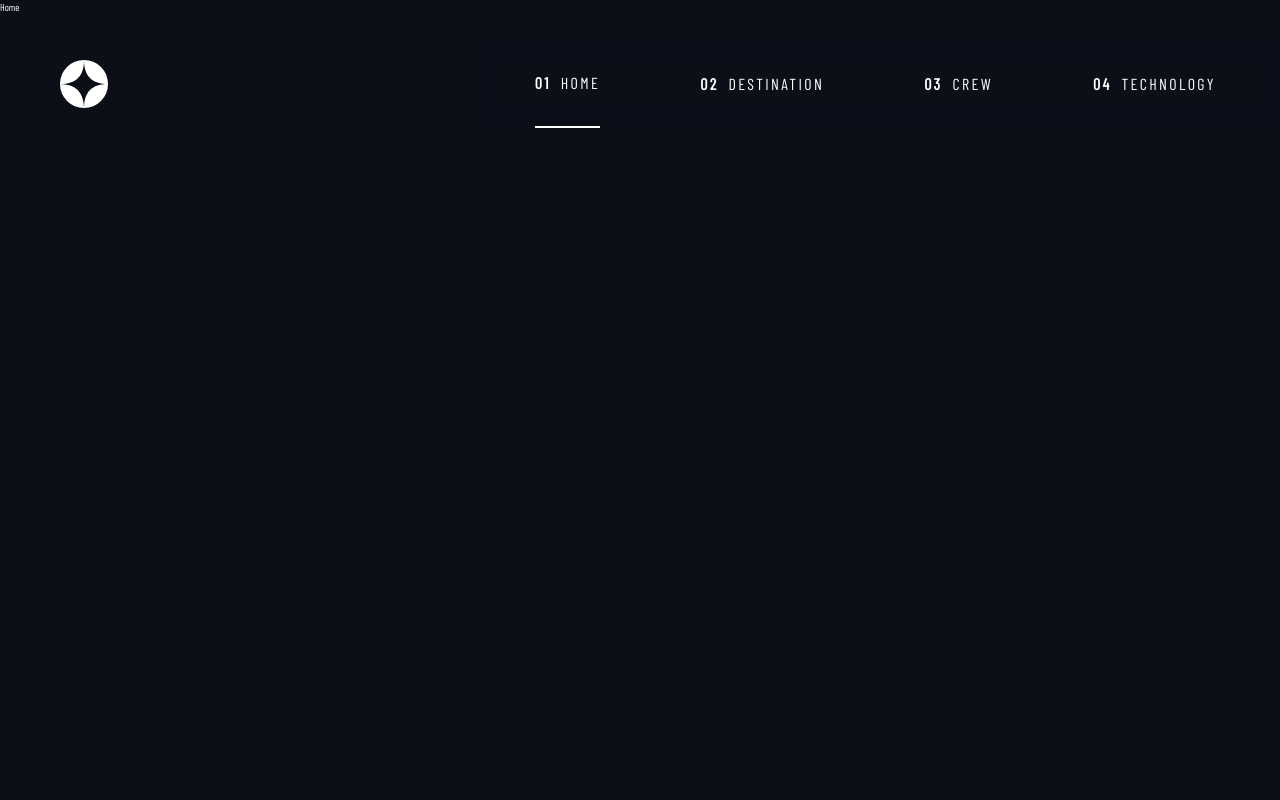
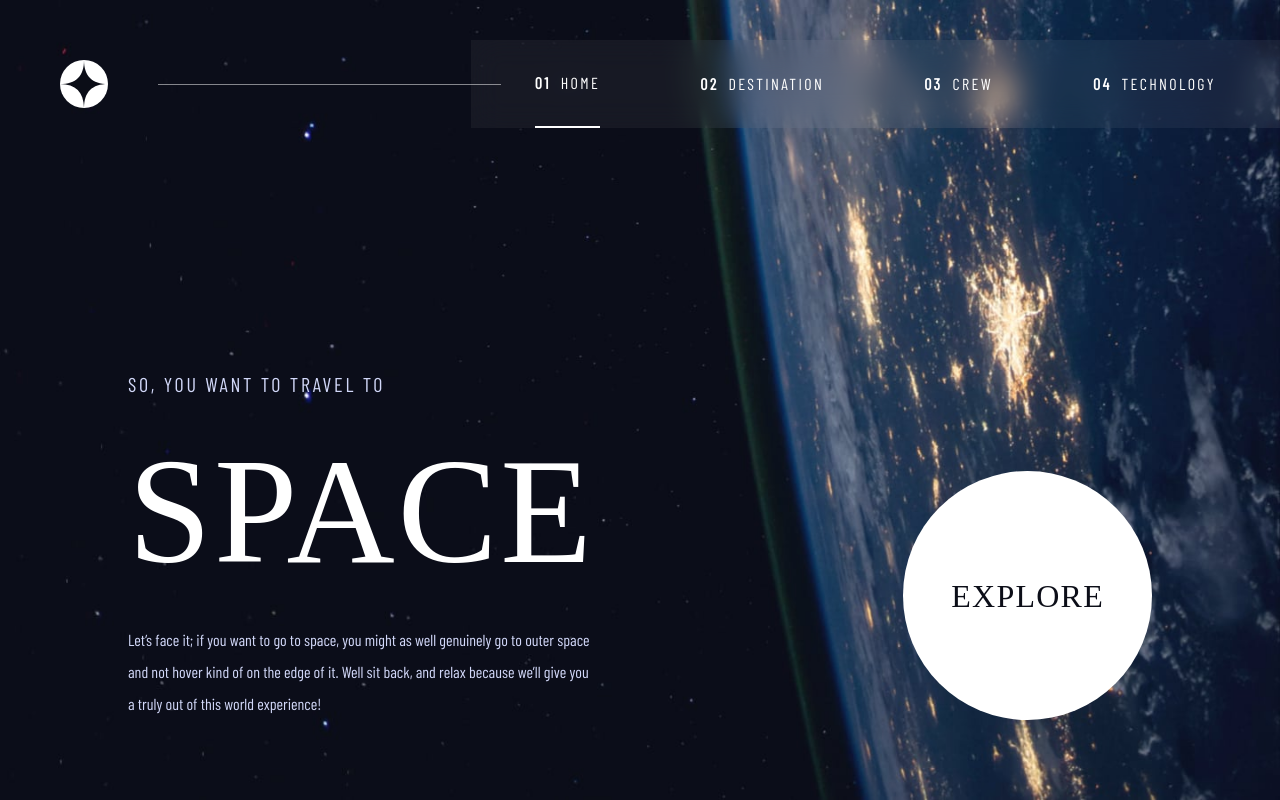
Before and after one commit to vezas/space-tourism-multi-page-website, a React (Create React App) app: page / in a window 1280 px wide. Built offline with nearby package versions, Linux system fonts and the light colour scheme; a web font is replaced by a local one.

Commit message:
Create home page, create Container component

```diff
--- /dev/null
+++ b/src/components/UI/Container/Container.module.scss
@@ -0,0 +1,17 @@
+@import 'src/scss/_mixins.scss';
+
+.container {
+  min-height: 100vh;
+  padding: 8rem 2rem 0;
+  display: grid;
+  place-items: center;
+  text-align: center;
+  gap: var(--text-gap);
+
+  @include bp-desktop {
+    padding-inline: clamp(10rem, 10vw, 20rem);
+    grid-template-columns: repeat(2, min-content);
+    justify-content: space-between;
+    text-align: left;
+  }
+}
--- /dev/null
+++ b/src/components/UI/Container/Container.tsx
@@ -0,0 +1,12 @@
+import { FC, ReactNode } from 'react';
+import clsx from 'clsx';
+import styles from 'src/components/UI/Container/Container.module.scss';
+
+interface ContainerProps {
+  children: ReactNode;
+  className?: string;
+}
+
+export const Container: FC<ContainerProps> = ({ children, className }) => (
+  <section className={clsx(styles.container, className)}>{children}</section>
+);
--- /dev/null
+++ b/src/components/UI/Container/index.ts
@@ -0,0 +1 @@
+export * from './Container';
--- a/src/pages/Home/Home.module.scss
+++ b/src/pages/Home/Home.module.scss
@@ -0,0 +1,91 @@
+@import 'src/scss/_mixins.scss';
+@import 'src/scss/_typography.scss';
+
+.home {
+  padding-bottom: calc(max(4rem, 10vh));
+  background: url(./../../../public/assets/home/background-home-mobile.jpg) no-repeat bottom;
+  background-size: cover;
+  isolation: isolate;
+
+  @include bp-tablet {
+    background: url(./../../../public/assets/home/background-home-tablet.jpg) no-repeat bottom;
+    background-size: cover;
+  }
+
+  @include bp-desktop {
+    padding-top: 13rem;
+    background: url(./../../../public/assets/home/background-home-desktop.jpg) no-repeat right
+      center;
+    background-size: cover;
+    align-items: end;
+  }
+
+  .textGroup {
+    display: flex;
+    flex-direction: column;
+    align-items: center;
+    gap: var(--text-gap);
+
+    .heading {
+      @extend .heading--home;
+      display: flex;
+      flex-direction: column;
+      gap: var(--text-gap);
+
+      &Main {
+        @extend .heading--home--main;
+        display: block;
+      }
+    }
+
+    .paragraph {
+      @extend .paragraph;
+      max-width: 50ch;
+
+      @include bp-tablet {
+        max-width: 70ch;
+      }
+    }
+  }
+
+  .button {
+    position: relative;
+    display: inline-grid;
+    place-items: center;
+    padding-inline: 1.5em;
+    border-radius: 50%;
+    aspect-ratio: 1;
+    font-size: 2rem;
+    text-transform: uppercase;
+    letter-spacing: 1.25px;
+    text-decoration: none;
+    font-family: var(--ff-main-serif);
+    color: unquote('hsl(var(--color-primary-dark))');
+    background-color: unquote('hsl(var(--color-primary-white))');
+    border: none;
+
+    @include bp-tablet {
+      font-size: 3.2rem;
+    }
+
+    &:hover::after {
+      opacity: 1;
+      transform: scale(1.5);
+    }
+
+    &::after {
+      content: '';
+      position: absolute;
+      top: 0;
+      left: 0;
+      z-index: -1;
+      background-color: unquote('hsl(var(--color-primary-light) / 0.1)');
+      border: none;
+      width: 100%;
+      height: 100%;
+      border-radius: 50%;
+      transition: all 500ms;
+      opacity: 0;
+    }
+  }
+}
--- a/src/pages/Home/Home.tsx
+++ b/src/pages/Home/Home.tsx
@@ -1,10 +1,26 @@
 import { FC } from 'react';
+import { Link } from 'react-router-dom';
+import { Container } from 'src/components/UI/Container';
 import styles from 'src/pages/Home/Home.module.scss';
 
 export const Home: FC = () => {
   return (
-    <>
-      <section className={styles.home}>Home</section>
-    </>
+    <Container className={styles.home}>
+      <div className={styles.textGroup}>
+        <h1 className={styles.heading}>
+          So, you want to travel to <span className={styles.headingMain}>Space</span>
+        </h1>
+        <p className={styles.paragraph}>
+          Let’s face it; if you want to go to space, you might as well genuinely go to outer space
+          and not hover kind of on the edge of it. Well sit back, and relax because we’ll give you a
+          truly out of this world experience!
+        </p>
+      </div>
+      <div>
+        <Link className={styles.button} to='/destination'>
+          Explore
+        </Link>
+      </div>
+    </Container>
   );
 };
--- a/src/scss/_typography.scss
+++ b/src/scss/_typography.scss
@@ -0,0 +1,35 @@
+@import 'src/scss/_mixins.scss';
+
+.paragraph {
+  font-size: 1.5rem;
+  color: unquote('hsl(var(--color-primary-light))');
+  line-height: 2;
+
+  @include bp-tablet {
+    font-size: 1.6rem;
+  }
+}
+
+.heading {
+  text-transform: uppercase;
+  &--home {
+    font-size: 1.6rem;
+    letter-spacing: 2.7px;
+    color: unquote('hsl(var(--color-primary-light))');
+
+    @include bp-tablet {
+      font-size: 2rem;
+    }
+
+    &--main {
+      font-size: 8rem;
+      font-family: var(--ff-main-serif);
+      color: unquote('hsl(var(--color-primary-white))');
+      line-height: 1.1;
+
+      @include bp-tablet {
+        font-size: 15rem;
+      }
+    }
+  }
+}
--- a/src/scss/_variables.scss
+++ b/src/scss/_variables.scss
@@ -1,16 +1,10 @@
 :root {
-  --color-primary-dark: 230, 35%, 7%;
-  --color-primary-light: 231, 77%, 90%;
-  --color-primary-white: 0, 0%, 100%;
+  --color-primary-dark: 230 35% 7%;
+  --color-primary-light: 231 77% 90%;
+  --color-primary-white: 0 0% 100%;
 
   --ff-main-sans-serif: 'Barlow Condensed', sans-serif;
   --ff-main-serif: 'Bellefair', serif;
 
-  --fs-small-1: 1.4rem;
-  --fs-small-2: 1.6rem;
-  --fs-medium-1: 2.8rem;
-  --fs-medium-2: 3.2rem;
-  --fs-medium-3: 5.6rem;
-  --fs-big-1: 10rem;
-  --fs-big-2: 15rem;
+  --text-gap: 3rem;
 }
```
